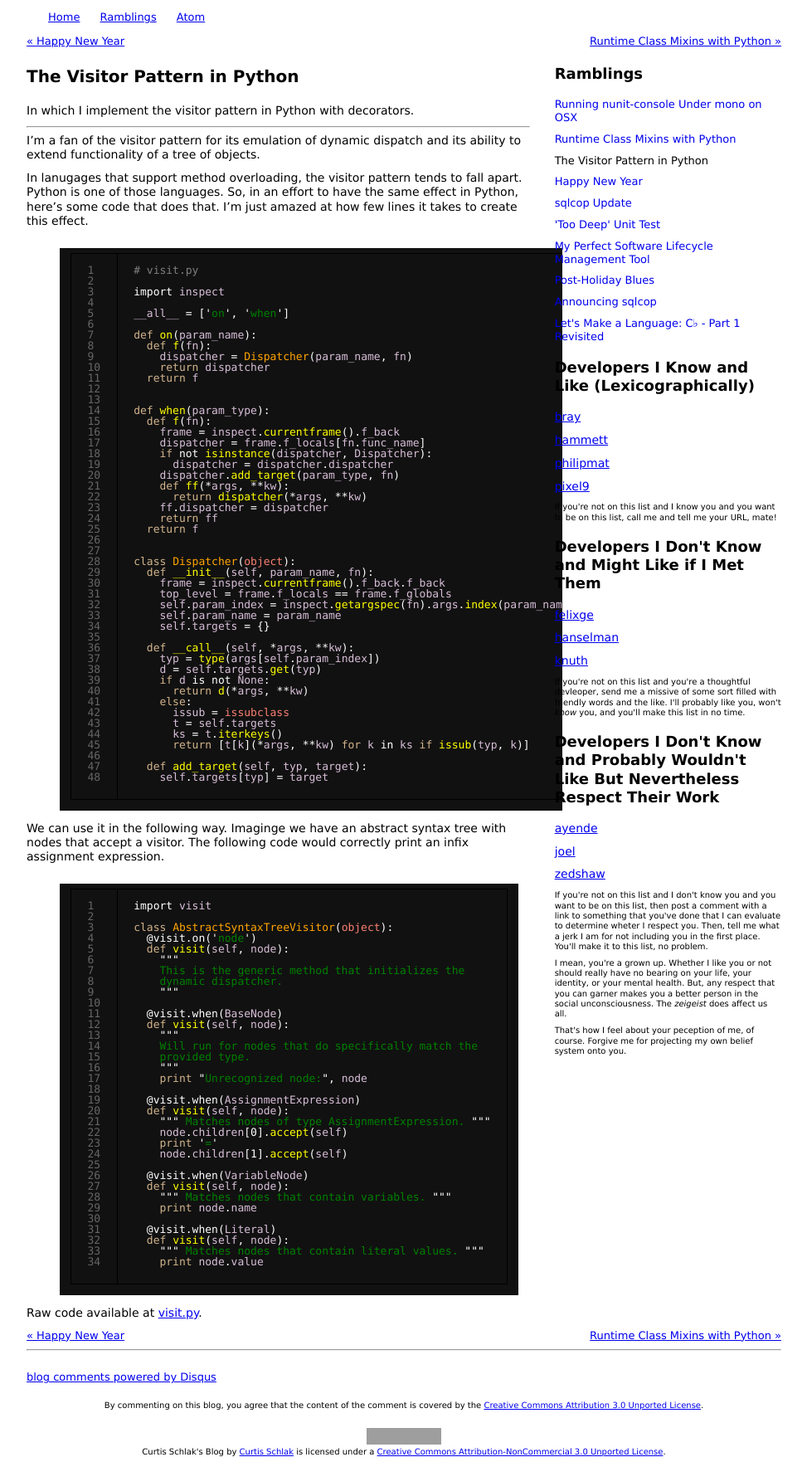
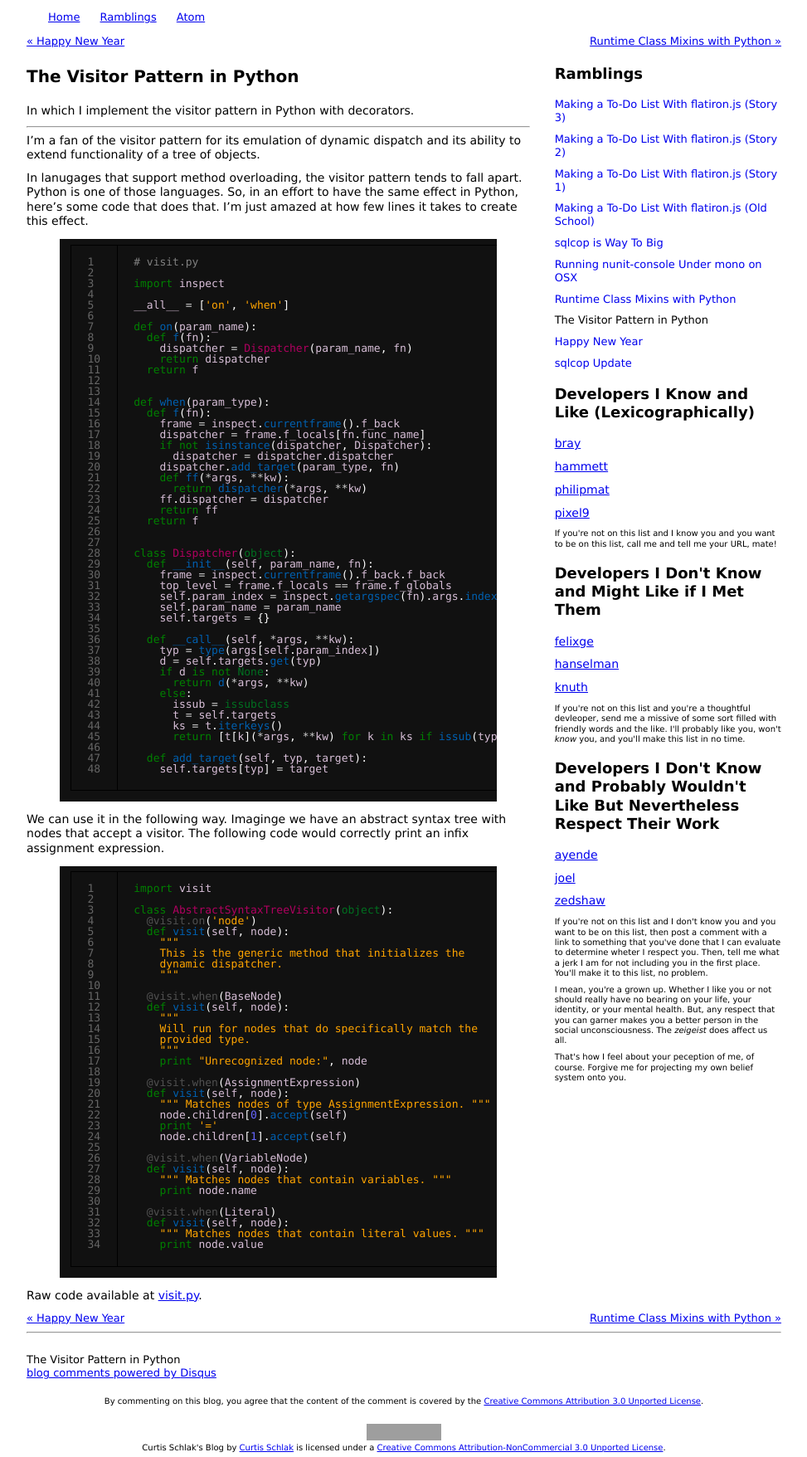
Before and after one commit to roberts-sandbox/test-realist, a Jekyll site: the page built from _posts/2012-01-04-python-visitor-pattern-helper.md, in a window 1280 px wide. Shown: the whole page at 83% size, without its empty margins (153-1126 px from the left). Built offline with Jekyll 4.4.1, drawn with Linux system fonts in a browser that asks for light colours; some of the changed lines change nothing that is shown; grey boxes are pictures that could not be loaded.

Commit message:
A series of posts for next week.

```diff
--- a/_layouts/post.html
+++ b/_layouts/post.html
@@ -138,6 +138,8 @@
 					        var dsq = document.createElement('script'); dsq.type = 'text/javascript'; dsq.async = true;
 					        dsq.src = 'http://' + disqus_shortname + '.disqus.com/embed.js';
 					        (document.getElementsByTagName('head')[0] || document.getElementsByTagName('body')[0]).appendChild(dsq);
+				    	} else {
+				    		document.getElementById("disqus_thread").innerHTML = disqus_title;
 				    	}
 				    })();
 				</script>
--- /dev/null
+++ b/_posts/2012-01-09-sqlcop-is-way-big.md
@@ -0,0 +1,39 @@
+---
+layout: post
+title:  sqlcop is Way To Big
+tags:   sqlcop
+
+synopsis: In which I cry, &quot;Uncle!&quot;
+---
+
+# {{ page.title }}
+
+{{ page.synopsis }}
+{: .subtitle }
+
+-----
+
+Well, I've spent three weeks on
+**[sqlcop](https://github.com/realistschuckle/sqlcop)** and haven't even made
+it out of the JOIN statement. I knew writing a parser for T-SQL could take a
+while; however, I did not realize that T-SQL has so many forms!
+
+I expect that if I spent eight hours per day, five days a week on **sqlcop**,
+then I could finish the project in six weeks. Since I can spend, at most, 10
+hours per week on the project, that translates to a six-month project.
+
+Six months.
+
+I don't think I can do that.
+
+So, unless someone wants to help, I think I've got to put **sqlcop** on the
+back burner. If someone does want to help, I can point you in a direction so
+that you can participate in the project without conflicting with the work done
+already.
+
+So, **sqlcop** goes into hibernation for a little while. I should get back to
+it, every now and then, and have a release by the end of the year. I get 12
+months, you get to wait 12 months, and all is good.
+
+&lt;wink&gt;Oh, if you want to pay me to finish it, I'll finish it
+quickly.&lt;/wink&gt;
--- /dev/null
+++ b/_posts/2012-01-10-get-to-know-flatiron.js-by-building-a-todo-app-story-0.md
@@ -0,0 +1,162 @@
+---
+layout: post
+title:  Making a To-Do List With flatiron.js (Old School)
+tags:   javascript, flatiron
+
+synopsis: In which I walk through making a primitive to-do list Web app with flatiron.js.
+---
+
+# {{ page.title }}
+
+{{ page.synopsis }}
+{: .subtitle }
+
+-----
+
+* Story 0
+* [Story 1](../11/get-to-know-flatiron.js-by-building-a-todo-app-story-1.html)
+* [Story 2](../12/get-to-know-flatiron.js-by-building-a-todo-app-story-2.html)
+* [Story 3](../13/get-to-know-flatiron.js-by-building-a-todo-app-story-3.html)
+
+-----
+
+The makers of **[flatiron.js](http://flatironjs.org/)** bill it as "an
+unobtrusive framework initiative for node.js." It consists of five major
+components that the creators want to behave "isomorphically," that is,
+similarly in the browser and on the server.
+
+__director__
+: A URL router for the framework.
+
+__union__
+: A hybrid buffered / streaming middleware kernel backwards compatible with
+  [connect](http://senchalabs.github.com/connect/) middleware.
+
+__plates__
+: A simple, unobtrusive templating solution that keeps the trash/placeholders
+  out of your html.
+
+__resourceful__
+: A storage agnostic resource-oriented ODM for building prototypical models
+  with validation and sanitization.
+
+__broadway__
+: A simple plug-in API which allows you to extend the top-level application
+  object easily.
+
+## Installation
+
+Because **flatiron** promises an unobtrusive framework, it only relies on
+**broadway** and **director** from that list. You get to choose whether or not
+you want to use the other three components. So, if you want middleware,
+templating, or object-document mapping, you'll need to install the other
+components separately.
+
+{% highlight bash %}
+mkdir todo
+cd todo
+npm install flatiron union plates resourceful
+{% endhighlight %}
+
+(*Warning*: If you want to use **flatiron** for responding to HTTP requests,
+it *requires* **union**.)
+
+## Using flatiron on the server
+
+When you require the **flatiron** library in your server code, it exposes an
+``app`` property that allows plugins through the use of **broadway**.
+**flatiron** comes with a plugin to provide HTTP router function through
+**director**. You configure it like this.
+
+{% highlight javascript linenos %}
+var flatiron = require('flatiron'),
+    app = flatiron.app; // Singleton instance of an App.
+
+app.use(flatiron.plugins.http);
+{% endhighlight %}
+
+After you execute that code, the plugin mixes four new attributes into the
+``app`` instance.
+
+__app.http__: object
+: An object with **before** and **after** arrays to run callbacks before and
+  after each successful HTTP request.  It also has a map named **headers**
+  that allows you to specify a set of headers that **director** should add to
+  each HTTP request.
+
+__app.listen__: function(port, host, callback)
+: A method that creates an middleware server using **union** and calls its
+  ``listen`` method with the specified *port*, *host*, and *callback*.
+
+__app.router__: object
+: An instance of the **director** HTTP router.
+
+__app.start__: function(port, host, callback)
+: A method that initializes the underlying **broadway** subsystem and, then,
+  calls **listen**.
+
+We use the **app.router** attribute to configure the URLs to which our
+application will respond. Then, we can use **app.start** to get it running.
+
+## The to-do list design
+
+Let's figure out the user stories.
+
+1. When a user first issues a GET to /, then it creates a new session.
+1. When a user first issues a GET to /, it serves an HTML page that shows an
+   entry text box for a to-do list item and a button to POST the item to /.
+1. When a user POSTs a form to /, it creates a new ToDo item, adds it to the
+   session, and redirects to /.
+1. When a user issues a GET to / after session creation, the HTML page
+   continues to show the input and button while showing the task list beneath
+   it.
+1. Each item in the task list will have a "Delete" link next to it so the user
+   can remove the to-do item from the list.
+
+That seems pretty reasonable for a primitive, functional to-do list. Let's
+make it happen.
+
+## Building the to-do list application, story-by-story, without unit tests
+
+Yes, without unit tests. Sorry. I want to do a blog post on
+[vows](http://vowsjs.org/), an asynchronous BDD framework for node.js.
+However, I haven't had enough time to play with it, so I will just cowboy my
+way through the stories.
+
+### Story 0: Getting started
+
+Create some directory in which you want to write the code that I write. I ran
+the following commands from the command line. Then, I opened the directory in
+my currently favored text editor,
+[Sublime Text 2](http://www.sublimetext.com/2).
+
+{% highlight bash %}
+mkdir -p ~/dev/todo
+cd ~/dev/todo
+touch package.json server.js
+subl .
+{% endhighlight %}
+
+I like to let ``npm`` handle my dependencies. So, in ``package.json``, put the
+following contents. If you don't know what this means, run ``npm help json``
+at the command line.
+
+{% highlight javascript linenos %}
+{
+  "name": "todo-list",
+  "version": "0.1.0",
+  "dependencies": {
+    "flatiron": "*",
+    "union": "*",
+    "plates": "*",
+    "resourceful": "*",
+    "connect": "*"
+  }
+}
+{% endhighlight %}
+
+The asterisks in the dependencies dictionary just means load the latest
+version available from **npm**.
+
+Now, run ``npm install`` in that directory to get those dependencies
+installed.
--- /dev/null
+++ b/_posts/2012-01-11-get-to-know-flatiron.js-by-building-a-todo-app-story-1.md
@@ -0,0 +1,172 @@
+---
+layout: post
+title:  Making a To-Do List With flatiron.js (Story 1)
+tags:   javascript, flatiron
+
+synopsis: "Story 1: When a user first issues a GET to /, then it creates a new session."
+---
+
+# {{ page.title }}
+
+{{ page.synopsis }}
+{: .subtitle }
+
+-----
+
+* [Story 0](../10/get-to-know-flatiron.js-by-building-a-todo-app-story-0.html) - [story0.zip](/assets/story0.zip)
+* Story 1
+* [Story 2](../12/get-to-know-flatiron.js-by-building-a-todo-app-story-2.html)
+* [Story 3](../13/get-to-know-flatiron.js-by-building-a-todo-app-story-3.html)
+
+-----
+
+We'll use **connect**'s
+[session](http://senchalabs.github.com/connect/middleware-session.html)
+middleware to get this going. In the documentation, it shows that we must
+include the ``cookieParser`` middleware first and then pass a token into the
+``session`` middleware to compute the hash stored in the session cookie. In
+our server file, let's implement that.
+
+{% highlight javascript linenos %}
+// server.js
+
+var session = require('connect').session
+  , cookieParser = require('connect').cookieParser
+  , flatiron = require('flatiron')
+  , app = flatiron.app
+  ;
+
+app.use(flatiron.plugins.http);
+
+app.http.before.push(cookieParser());
+app.http.before.push(session({secret: 'todo list secret'}));
+
+app.router.get('/', function() {
+  this.res.end();
+});
+
+app.start(8090);
+{% endhighlight %}
+
+That should be all there is to it. Run ``npm start`` from the command line
+and navigate to [http://localhost:8090](http://localhost:8090).
+
+### Problem: Object \[object Object\] has no method '_implicitHeader'
+
+Well, that didn't work. The server threw an exception and our process exited.
+The top two entries in the stack trace show us some relevant information.
+
+{% highlight bash %}
+"TypeError: Object [object Object] has no method '_implicitHeader'",
+" at [object Object].<anonymous> (./node_modules/connect/lib/middleware/session.js:279:31)",
+" at Object.<anonymous> (./server.js:15:12)",
+{% endhighlight %}
+
+There's a problem in the **session** middleware. If we head over to its github
+repo and look at the
+[history of session.js](https://github.com/senchalabs/connect/commits/master/lib/middleware/session.js),
+then we find out that the version of ``session.js`` that we installed with
+version 1.8.5 of **connect** is at least six months old. Well, let' update
+connect to the 2.0.0alpha version by specifying the URL to the tarball. Change
+``package.json`` to read
+
+{% highlight javascript linenos %}
+{
+  "name": "todo-list",
+  "version": "0.1.0",
+  "dependencies": {
+    "flatiron": "*",
+    "union": "*",
+    "plates": "*",
+    "resourceful": "*",
+    "connect": "https://github.com/senchalabs/connect/tarball/2.0.0alpha1"
+  }
+}
+{% endhighlight %}
+
+Run the following commands at the command line.
+
+{% highlight bash %}
+npm uninstall connect
+npm install
+npm start
+{% endhighlight %}
+
+Once again, navigate to [http://localhost:8090](http://localhost:8090) and
+let's see what we get.
+
+### Another problem: connect.cookieParser(\"secret\") required for security when using sessions
+
+Well, looks like the API changed between **connect@1.8.5** and
+**connect@2.0.0**. Let's change the ``server.js`` file to honor the error
+message. Since the **cookieParser** now takes the secret, I bet that we don't
+need to provide it to the **session**. Change ``server.js`` to read
+
+{% highlight javascript linenos %}
+// server.js
+
+var session = require('connect').session
+  , cookieParser = require('connect').cookieParser
+  , flatiron = require('flatiron')
+  , app = flatiron.app
+  ;
+
+app.use(flatiron.plugins.http);
+
+app.http.before.push(cookieParser('todo list secret')); // secret here
+app.http.before.push(session()); // no secret here
+
+app.router.get('/', function() {
+  this.res.end();
+});
+
+app.start(8090);
+{% endhighlight %}
+
+Run the following commands at the command line.
+
+{% highlight bash %}
+npm start
+{% endhighlight %}
+
+Once again, navigate to [http://localhost:8090](http://localhost:8090) and
+let's see what we get.
+
+### Problem revisited: Object \[object Object\] has no method '_implicitHeader'
+
+Seriously? Don't they release new versions of **connect**? Ever?
+
+Fine, we'll install HEAD instead of 2.0.0.alpha. Change ``package.json`` to
+read
+
+{% highlight javascript linenos %}
+{
+  "name": "todo-list",
+  "version": "0.1.0",
+  "dependencies": {
+    "flatiron": "*",
+    "union": "*",
+    "plates": "*",
+    "resourceful": "*",
+    "connect": "git://github.com/senchalabs/connect.git"
+  }
+}
+{% endhighlight %}
+
+Run the following commands at the command line.
+
+{% highlight bash %}
+npm uninstall connect
+npm install
+npm start
+{% endhighlight %}
+
+Once again, navigate to [http://localhost:8090](http://localhost:8090) and
+let's see what we get.
+
+### Problems resolved
+
+Finally, an empty page in the browser and no uncaught exceptions in our
+server. Let's head on over to the second story. So, **flatiron** may be
+backwards compatible with **connect**, but **connect** doesn't have a new
+release to make it compatible with node@0.6.
--- /dev/null
+++ b/_posts/2012-01-12-get-to-know-flatiron.js-by-building-a-todo-app-story-2.md
@@ -0,0 +1,60 @@
+---
+layout: post
+title:  Making a To-Do List With flatiron.js (Story 2)
+tags:   javascript, flatiron
+
+synopsis: "Story 2: When a user first issues a GET to /, it serves an HTML page that shows an entry text box for a to-do list item and a button to POST the item to /."
+---
+
+# {{ page.title }}
+
+{{ page.synopsis }}
+{: .subtitle }
+
+-----
+
+* [Story 0](../10/get-to-know-flatiron.js-by-building-a-todo-app-story-0.html) - [story0.zip](/assets/story0.zip)
+* [Story 1](../11/get-to-know-flatiron.js-by-building-a-todo-app-story-1.html) - [story1.zip](/assets/story1.zip)
+* Story 2
+* [Story 3](../13/get-to-know-flatiron.js-by-building-a-todo-app-story-3.html)
+
+-----
+
+Ok. Easy and ugly. Create a file named ``index.html`` and create some HTML
+that shows a text input and a submit button. Change your ``server.js`` to
+return it for the GET / request. I did it like this.
+
+{% highlight javascript %}
+// server.js
+
+var session = require('connect').session
+  , cookieParser = require('connect').cookieParser
+  , flatiron = require('flatiron')
+  , app = flatiron.app
+  , fs = require('fs')
+  ;
+
+app.use(flatiron.plugins.http);
+
+app.http.before.push(cookieParser('todo list secret'));
+app.http.before.push(session());
+
+app.router.get('/', function() {
+  var self = this;
+  fs.readFile('index.html', function(err, data) {
+    if(err) {
+      self.res.writeHead(404);
+      self.res.end();
+      return;
+    }
+    self.res.writeHead(200, {'Content-Type': 'text/html'});
+    self.res.end(data);
+  })
+});
+
+app.start(8090);
+{% endhighlight %}
+
+With my awesome HTML, my page looks like this.
+
+![story 2](/img/flatiron-todo-2.png)
--- /dev/null
+++ b/_posts/2012-01-13-get-to-know-flatiron.js-by-building-a-todo-app-story-3.md
@@ -0,0 +1,96 @@
+---
+layout: post
+title:  Making a To-Do List With flatiron.js (Story 3)
+tags:   javascript, flatiron
+
+synopsis: "Story 3: When a user POSTs a form to /, it creates a new ToDo item, adds it to the session, and redirects to /."
+---
+
+# {{ page.title }}
+
+{{ page.synopsis }}
+{: .subtitle }
+
+-----
+
+* [Story 0](../10/get-to-know-flatiron.js-by-building-a-todo-app-story-0.html) - [story0.zip](/assets/story0.zip)
+* [Story 1](../11/get-to-know-flatiron.js-by-building-a-todo-app-story-1.html) - [story1.zip](/assets/story1.zip)
+* [Story 2](../12/get-to-know-flatiron.js-by-building-a-todo-app-story-2.html) - [story2.zip](/assets/story2.zip)
+* Story 3
+
+-----
+
+Oooh, a model. Finally! Let's use **resourceful** to define this ``ToDo``
+model.
+
+Turns out that the most recently released version of **resourceful** suffers
+from some bugs, too. So, modify your ``package.json`` file to read
+
+{% highlight javascript linenos %}
+{
+  "name": "todo-list",
+  "version": "0.1.0",
+  "dependencies": {
+    "flatiron": "*",
+    "union": "*",
+    "plates": "*",
+    "resourceful": "git://github.com/flatiron/resourceful.git",
+    "connect": "git://github.com/senchalabs/connect.git"
+  }
+}
+{% endhighlight %}
+
+and run the commands
+
+{% highlight bash %}
+npm uninstall resourceful
+npm install
+{% endhighlight %}
+
+## resourceful - A storage agnostic resource-oriented ODM for building prototypical models with validation and sanitization.
+
+That's quite a mouthful. In short, **resourceful** allows us to define
+prototypes that will ensure that the properties have values of the correct
+type assigned to them and other simple validations.
+
+For us, though, we just want a pretty simple Task class that has an
+identifier, some text to describe the task, and a created date. I think would
+fit the bill, pretty well. At the top of our ``server.js`` file, we should
+``require`` **resourceful** and define our Task prototype.
+
+{% highlight javascript %}
+// server.js
+
+var session = require('connect').session
+  , cookieParser = require('connect').cookieParser
+  , flatiron = require('flatiron')
+  , app = flatiron.app
+  , fs = require('fs')
+  , resourceful = require('resourceful')
+  ;
+
+var Task = resourceful.define('task', function() {
+  this.timestamps();
+  this.string('desc').required(true)
+                     .minLength(1);
+});
+{% endhighlight %}
+
+Now, down after the definition for GET, I will define my POST logic. I will
+need to parse the body of the post, so I will include a
+``qs = require('querystring')`` at the top of the file.
+
+{% highlight javascript %}
+app.router.post('/', function() {
+  var self = this;
+  var task = new (Task)({desc: self.req.body.desc});
+  if(!self.req.session.tasks) {
+    self.req.session.tasks = [];
+  }
+  self.req.session.tasks.push(task);
+  self.res.writeHead(303, {'Location': '/'});
+  self.res.end();
+});
+{% endhighlight %}
+
+Not bad at all.
--- a/css/site.css
+++ b/css/site.css
@@ -68,9 +68,9 @@ pre, code {
 }
 
 .highlight {
-	margin-right: 10px;
+	/*margin-right: 10px;*/
 	background-color: #111;
-	float: left;
+	/*float: left;*/
 	color: white;
 	max-width: 606px;
 	overflow: auto;
@@ -224,3 +224,67 @@ ul.nomargin ul {
 	margin-top: 0;
 	margin-bottom: 0;
 }
+
+
+/* PYGMENTIZE */
+.hll { background-color: #ffffcc }
+.c { color: #808080 } /* Comment */
+.err { color: #F00000; background-color: #F0A0A0 } /* Error */
+.k { color: #008000; } /* Keyword */
+.o { color: #ccc } /* Operator */
+.cm { color: #808080 } /* Comment.Multiline */
+.cp { color: #507090 } /* Comment.Preproc */
+.c1 { color: #808080 } /* Comment.Single */
+.cs { color: #cc0000; } /* Comment.Special */
+.gd { color: #A00000 } /* Generic.Deleted */
+.ge { font-style: italic } /* Generic.Emph */
+.gr { color: #FF0000 } /* Generic.Error */
+.gh { color: #000080; } /* Generic.Heading */
+.gi { color: #00A000 } /* Generic.Inserted */
+.go { color: #808080 } /* Generic.Output */
+.gp { color: #c65d09; } /* Generic.Prompt */
+.gs { font-weight: bold } /* Generic.Strong */
+.gu { color: #800080; } /* Generic.Subheading */
+.gt { color: #0040D0 } /* Generic.Traceback */
+.kc { color: #008000; } /* Keyword.Constant */
+.kd { color: #008000; } /* Keyword.Declaration */
+.kn { color: #008000; } /* Keyword.Namespace */
+.kp { color: #003080; } /* Keyword.Pseudo */
+.kr { color: #008000; } /* Keyword.Reserved */
+.kt { color: #303090; } /* Keyword.Type */
+.m { color: #6000E0; } /* Literal.Number */
+.s { color: orange; } /* Literal.String */
+.na { color: #0000C0 } /* Name.Attribute */
+.nb { color: #007020 } /* Name.Builtin */
+.nc { color: #B00060; } /* Name.Class */
+.no { color: #003060; } /* Name.Constant */
+.nd { color: #505050; } /* Name.Decorator */
+.ni { color: #800000; } /* Name.Entity */
+.ne { color: #F00000; } /* Name.Exception */
+.nf { color: #0060B0; } /* Name.Function */
+.nl { color: #907000; } /* Name.Label */
+.nn { color: #0e84b5; } /* Name.Namespace */
+.nt { color: #007000 } /* Name.Tag */
+.nv { color: #906030 } /* Name.Variable */
+.ow { color: #008000; } /* Operator.Word */
+.w { color: #bbbbbb } /* Text.Whitespace */
+.mf { color: #6000E0; } /* Literal.Number.Float */
+.mh { color: #005080; } /* Literal.Number.Hex */
+.mi { color: #6666FF; } /* Literal.Number.Integer */
+.mo { color: #4000E0; } /* Literal.Number.Oct */
+.sb { color: orange; } /* Literal.String.Backtick */
+.sc { color: #0040D0 } /* Literal.String.Char */
+.sd { color: #D04020 } /* Literal.String.Doc */
+.s2 { color: orange; } /* Literal.String.Double */
+.se { color: #606060; background-color: orange; } /* Literal.String.Escape */
+.sh { color: orange; } /* Literal.String.Heredoc */
+.si { color: orange; } /* Literal.String.Interpol */
+.sx { color: #D02000; background-color: orange; } /* Literal.String.Other */
+.sr { color: #000000; background-color: orange; } /* Literal.String.Regex */
+.s1 { color: orange; } /* Literal.String.Single */
+.ss { color: #A06000 } /* Literal.String.Symbol */
+.bp { color: #007020 } /* Name.Builtin.Pseudo */
+.vc { color: #306090 } /* Name.Variable.Class */
+.vg { color: #d07000; } /* Name.Variable.Global */
+.vi { color: #3030B0 } /* Name.Variable.Instance */
+.il { color: #0000D0; } /* Literal.Number.Integer.Long */
```
Also changed, not shown: img/flatiron-todo-2.png (added), 4 other files.
